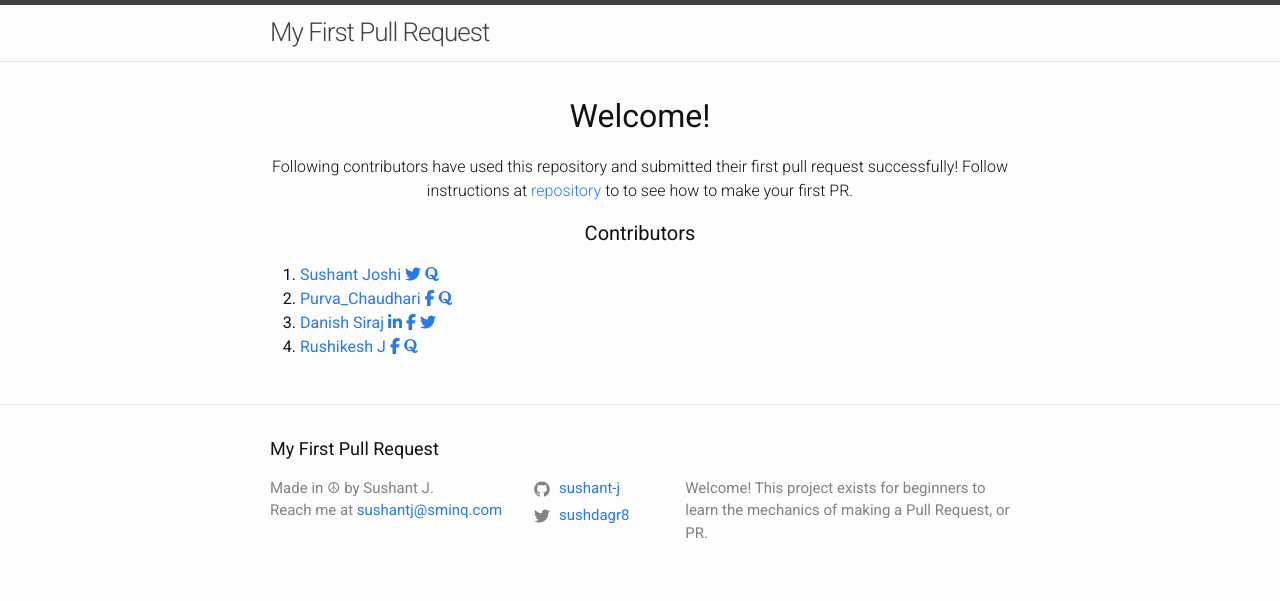
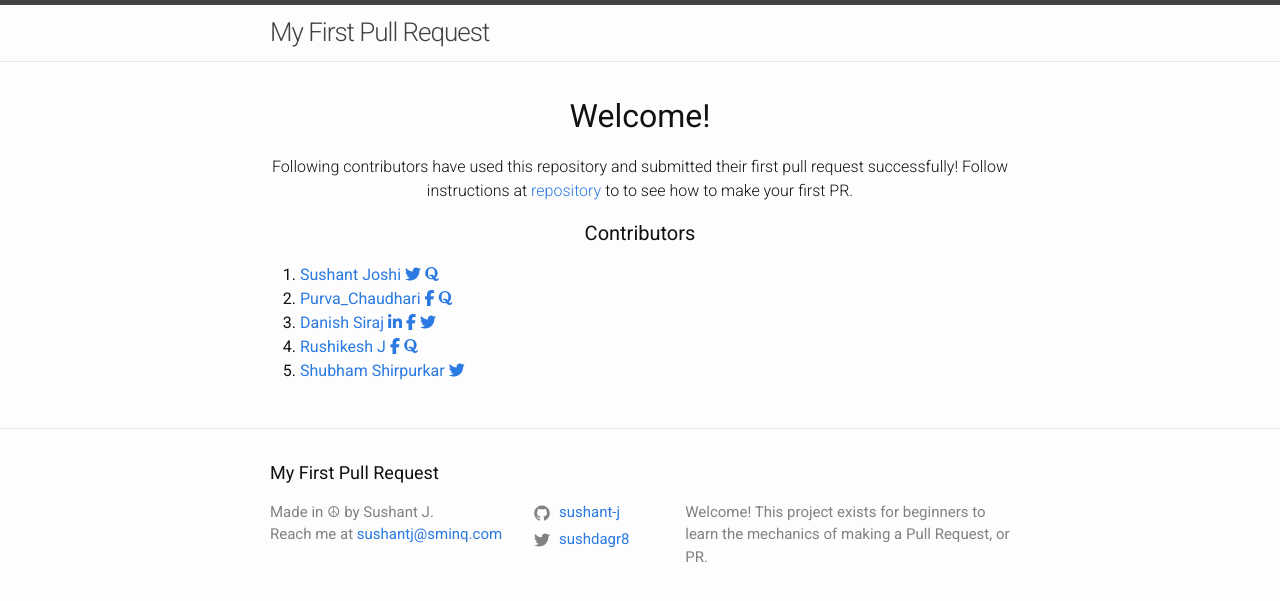
Before and after one commit to sushant-j/my-first-pull-request, a Jekyll site: the page built from index.md, in a window 1280 px wide. Shown: the top 601 px of the page. Built offline with Jekyll 4.4.1, drawn with Linux system fonts in a browser that asks for light colours; nearby versions of some CDN libraries.

Commit message:
Adding myself (#27)

```diff
--- a/_layouts/home.html
+++ b/_layouts/home.html
@@ -57,6 +57,14 @@
       <a href="https://www.quora.com/profile/Rushikesh-Jachak">
         <i class="fa fa-quora"></i>
       </a>
-  </li>
+    </li>
+    <li>
+      <a href="https://github.com/Bumsquest/">
+        Shubham Shirpurkar
+      </a>
+      <a class="" href="https://twitter.com/TruManUtdFan">
+        <i class="fa fa-twitter"></i>
+      </a>
+    </li>
   </ol>
 </div>
```
